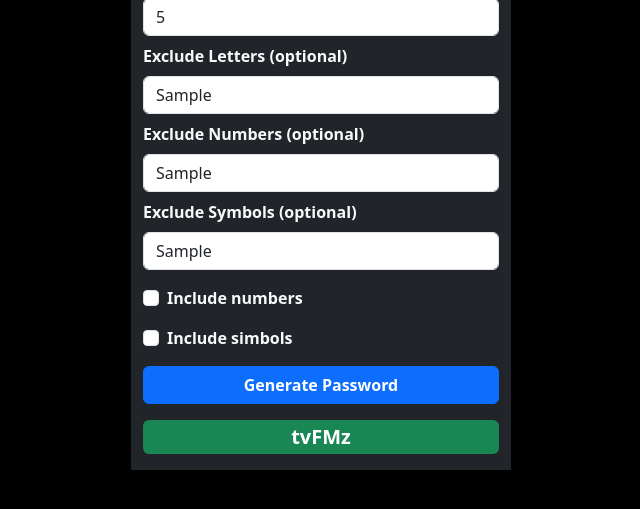
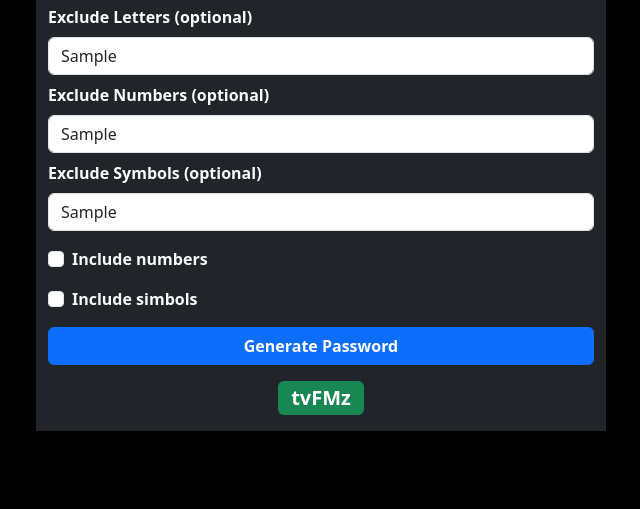
Before and after one commit to InKu3uS/PasswordGenerator, a plain HTML site: page Frontend/index.html in a window 1280 px wide. Both pictures are taken after typing "5", "Sample", "Sample", "Sample" into the empty fields and a click on the button "Generate Password". Shown: the part 191-700 px from the top of the page, without its empty margins (319-959 px from the left). Drawn offline with nearby package versions, Linux system fonts and the light colour scheme.

Commit message:
cambios estilos

```diff
--- a/Frontend/index.html
+++ b/Frontend/index.html
@@ -9,13 +9,13 @@
       integrity="sha384-T3c6CoIi6uLrA9TneNEoa7RxnatzjcDSCmG1MXxSR1GAsXEV/Dwwykc2MPK8M2HN"
       crossorigin="anonymous"
     />
-    <link rel="stylesheet" href="styles/styles.css">
+    <link rel="stylesheet" href="styles/styles.css" type="text/css">
     <title>Password Generator</title>
   </head>
   <body>
     <div class="container my-5">
       <div class="row justify-content-md-center">
-        <div class="col-md-4 bg-dark text-light">
+        <div class="col-md-4 col-sm-3 col-lg-6 bg-dark text-light">
           <form>
             <div class="mb-3">
               <div class="my-3">
@@ -64,7 +64,7 @@
               <div class="d-grid gap-2 my-3" title="Let's do it!">
                 <button type="button" id="btnGenerate" class="btn btn-primary fw-bold">Generate Password</button>
               </div>
-              <div class="d-grid gap-2 my-3">
+              <div class="d-grid gap-2 my-3 justify-content-center" id="showPassword">
                 <span id="generatedPassword" class="badge bg-success"></span>
               </div>
           </form>
--- a/Frontend/styles/styles.css
+++ b/Frontend/styles/styles.css
@@ -4,3 +4,8 @@
 body{
     background-color: black;
 }
+#showPassword span{
+    min-width: 100%;
+    word-wrap:break-word;
+    white-space: normal;
+}
```
